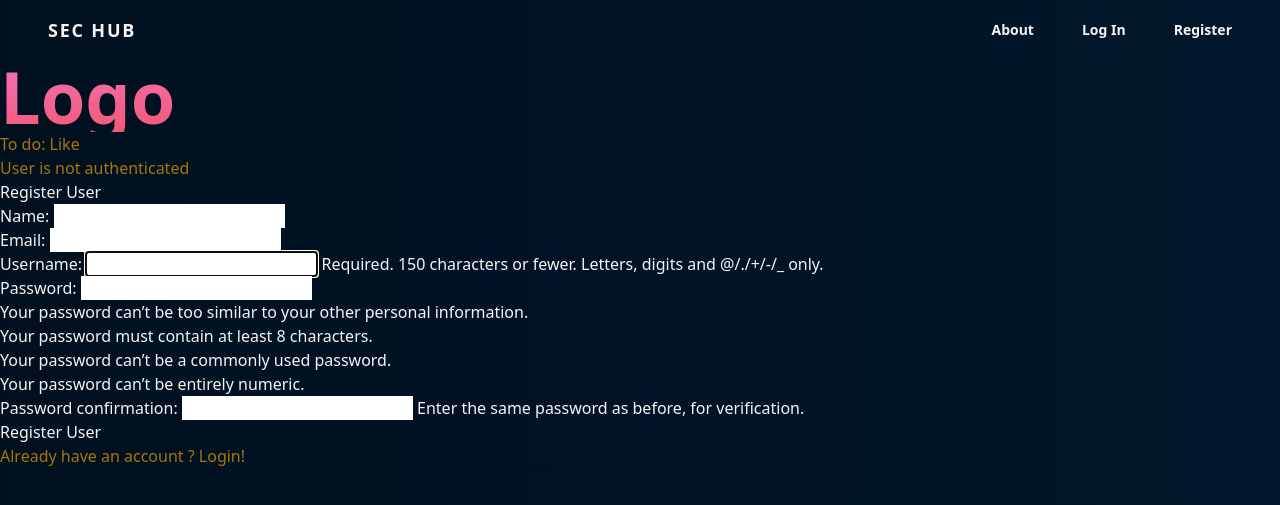
After one commit to marksonw/CybersecurityPlatform, a Django app: page /register/ in a window 1280 px wide. The commit adds this page. Shown: the top 505 px of the page. Run offline with Django 4.2, Linux system fonts and the light colour scheme; parts of the project's set-up code (start-up, migrations or seed data) failed here and were passed over; some libraries are stand-ins or nearby versions.

Commit message:
User Login, Registration
Login, Registration views permission

```diff
--- a/static/styles/main.css
+++ b/static/styles/main.css
@@ -1,5 +1,9 @@
+*{
+    color: whitesmoke;
+}
+
 body{
-    background-color: aqua;
+    background: linear-gradient(-90deg, #01172b, #00101f);
 }
 
 img{
@@ -7,6 +11,10 @@ img{
     height: 250px;
 }
 
+h1{
+
+}
+
 p{
     color: rgb(168, 117, 8);
 }
--- a/templates/index.html
+++ b/templates/index.html
@@ -5,13 +5,71 @@
     <meta charset="UTF-8">
     <meta http-equiv="X-UA-Compatible" content="IE=edge">
     <meta name="viewport" content="width=device-width, initial-scale=1.0">
+
+    <script src="https://cdn.tailwindcss.com"></script>
+    <script src="https://cdn.jsdelivr.net/gh/alpinejs/alpine@v2.x.x/dist/alpine.min.js" defer></script>
     <link rel="stylesheet" href="{% static 'styles/main.css' %}">
     <title>ML SEC</title>
 </head>
 <body>
-    <h1>Logo</h1>
+
+
+    <div class="w-full text-gray-700 bg-transparent dark-mode:text-gray-200 dark-mode:bg-gray-800">
+        <div x-data="{ open: false }" class="flex flex-col max-w-screen-xl px-4 mx-auto md:items-center md:justify-between md:flex-row md:px-6 lg:px-8">
+          <div class="p-4 flex flex-row items-center justify-between">
+            <a href="{% url 'profiles' %}" class="text-lg font-semibold tracking-widest text-white-900 uppercase rounded-lg dark-mode:text-white focus:outline-none focus:shadow-outline">Sec Hub</a>
+            <button class="md:hidden rounded-lg focus:outline-none focus:shadow-outline" @click="open = !open">
+              <svg fill="currentColor" viewBox="0 0 20 20" class="w-6 h-6">
+                <path x-show="!open" fill-rule="evenodd" d="M3 5a1 1 0 011-1h12a1 1 0 110 2H4a1 1 0 01-1-1zM3 10a1 1 0 011-1h12a1 1 0 110 2H4a1 1 0 01-1-1zM9 15a1 1 0 011-1h6a1 1 0 110 2h-6a1 1 0 01-1-1z" clip-rule="evenodd"></path>
+                <path x-show="open" fill-rule="evenodd" d="M4.293 4.293a1 1 0 011.414 0L10 8.586l4.293-4.293a1 1 0 111.414 1.414L11.414 10l4.293 4.293a1 1 0 01-1.414 1.414L10 11.414l-4.293 4.293a1 1 0 01-1.414-1.414L8.586 10 4.293 5.707a1 1 0 010-1.414z" clip-rule="evenodd"></path>
+              </svg>
+            </button>
+          </div>
+          <nav :class="{'flex': open, 'hidden': !open}" class="flex-col flex-grow pb-4 md:pb-0 hidden md:flex md:justify-end md:flex-row">
+            <a class="px-4 py-2 mt-2 text-sm font-semibold bg-transparent rounded-lg dark-mode:bg-transparent dark-mode:hover:bg-gray-600 dark-mode:focus:bg-gray-600 dark-mode:focus:text-white dark-mode:hover:text-white dark-mode:text-gray-200 md:mt-0 md:ml-4 hover:text-gray-900 focus:text-gray-900 hover:bg-gray-200 focus:bg-gray-200 focus:outline-none focus:shadow-outline" href="#">About</a>
+            {% if request.user.is_authenticated %}
+                <a class="px-4 py-2 mt-2 text-sm font-semibold bg-transparent rounded-lg dark-mode:bg-transparent dark-mode:hover:bg-gray-600 dark-mode:focus:bg-gray-600 dark-mode:focus:text-white dark-mode:hover:text-white dark-mode:text-gray-200 md:mt-0 md:ml-4 hover:text-gray-900 focus:text-gray-900 hover:bg-gray-200 focus:bg-gray-200 focus:outline-none focus:shadow-outline" href="{% url 'create-research' %}">Add Research</a>
+            {% endif %}
+
+
+            {% if request.user.is_authenticated %}
+                <a class="px-4 py-2 mt-2 text-sm font-semibold bg-transparent rounded-lg dark-mode:bg-transparent dark-mode:hover:bg-gray-600 dark-mode:focus:bg-gray-600 dark-mode:focus:text-white dark-mode:hover:text-white dark-mode:text-gray-200 md:mt-0 md:ml-4 hover:text-gray-900 focus:text-gray-900 hover:bg-gray-200 focus:bg-gray-200 focus:outline-none focus:shadow-outline" href="{% url 'logout' %}">Logout</a>
+            {% else %}
+                <a class="px-4 py-2 mt-2 text-sm font-semibold bg-transparent rounded-lg dark-mode:bg-transparent dark-mode:hover:bg-gray-600 dark-mode:focus:bg-gray-600 dark-mode:focus:text-white dark-mode:hover:text-white dark-mode:text-gray-200 md:mt-0 md:ml-4 hover:text-gray-900 focus:text-gray-900 hover:bg-gray-200 focus:bg-gray-200 focus:outline-none focus:shadow-outline" href="{% url 'login' %}">Log In</a>
+            {% endif %}
+
+            {% if request.user.is_authenticated %}
+            {% else %}
+                <a class="px-4 py-2 mt-2 text-sm font-semibold bg-transparent rounded-lg dark-mode:bg-transparent dark-mode:hover:bg-gray-600 dark-mode:focus:bg-gray-600 dark-mode:focus:text-white dark-mode:hover:text-white dark-mode:text-gray-200 md:mt-0 md:ml-4 hover:text-gray-900 focus:text-gray-900 hover:bg-gray-200 focus:bg-gray-200 focus:outline-none focus:shadow-outline" href="{% url 'register' %}">Register</a>
+            {% endif %}
+            <div @click.away="open = false" class="relative" x-data="{ open: false }">
+
+            </div>
+          </nav>
+        </div>
+      </div>
+
+
+
+    {% if messages %}
+      <ul class="messages">
+      {% for message in messages %}
+      <li{% if message.tags %} class="{{ message.tags }}"{% endif %}>{{ message }}</li>
+      {% endfor %}
+      </ul>
+    {% endif %}
+
+    <h1 class="text-7xl font-bold text-clifford text-transparent bg-clip-text bg-gradient-to-br from-pink-400 to-red-500">Logo</h1>
     <p>To do: Like</p>
-    <a href="{% url 'create-research' %}">Add Research</a>
+
+    {% if request.user.is_authenticated %}
+        <p>User is autheticated</p>
+    {% else %}
+        <p>User is not authenticated</p>
+    {% endif %}
+
+
+
 
     {% block content %}
 
--- /dev/null
+++ b/users/forms.py
@@ -0,0 +1,13 @@
+from statistics import mode
+from django.forms import ModelForm
+from django.contrib.auth.models import User
+from django.contrib.auth.forms import UserCreationForm
+
+class CustomUserCreationForm(UserCreationForm):
+    class Meta:
+        model = User
+        fields = ['first_name', 'email', 'username', 'password1', 'password2']
+        labels = {
+            'first_name': 'Name',
+            'email': 'Email',
+        }
--- /dev/null
+++ b/users/templates/users/login.html
@@ -0,0 +1,26 @@
+{% extends 'index.html' %}
+
+{% block content %}
+
+    {% if page == 'register' %}
+        <h1>Register User</h1>
+
+        <form action="{% url 'register' %}" method='POST'>
+            {% csrf_token %}
+            {{form.as_p}}
+            <input type="submit" value="Register User"/>
+        </form>
+
+        <p><a href="{% url 'login' %}">Already have an account ? Login!</a></p>
+
+    {% else %}
+    <form action="{% url 'login' %}"method="POST">
+        {% csrf_token %}
+        <input type="text" name="username" placeholder="Enter Username">
+        <input type="password" name="password" placeholder="Enter Password">
+        <input type="submit" name="Login">
+        <p><a href="{% url 'register' %}">Don't have an account ? Sign Up</a></p>
+    </form>
+    {% endif %}
+
+{% endblock content %}
--- a/users/urls.py
+++ b/users/urls.py
@@ -2,5 +2,9 @@ from django.urls import path
 from . import views
 
 urlpatterns = [
-    path('', views.profiles, name="profiles")
+    path('register/', views.registerUser, name='register'),
+    path('login/', views.loginUser, name='login'),
+    path('logout/', views.logoutUser, name='logout'),
+    path('', views.profiles, name="profiles"),
+
 ]
--- a/users/views.py
+++ b/users/views.py
@@ -1,6 +1,69 @@
-from django.shortcuts import render
+from email import message
+from django.shortcuts import render, redirect
+from django.contrib.auth import login, authenticate, logout
+from django.contrib.auth.models import User
+from django.contrib.auth.decorators import login_required
+from django.contrib import messages
+from .forms import CustomUserCreationForm
 
 
+
+## Register
+def registerUser(request):
+    page = 'register'
+    form = CustomUserCreationForm()
+
+
+    if request.method == "POST":
+        form = CustomUserCreationForm(request.POST)
+        if form.is_valid():
+            user = form.save(commit=False)
+            user.username = user.username.lower()
+            user.save()
+
+            messages.success(request, "Your account was successfully created! ")
+
+            login(request, user)
+
+            return redirect('profiles')
+        else:
+            messages.error(request,"Something went wrong during registration!")
+
+    context = {'page': page, 'form':form}
+    return render(request, 'users/login.html', context)
+
+
+## Logout
+def logoutUser(request):
+    logout(request)
+    messages.error(request, "User was logged out!")
+    return redirect ('login')
+
+## Login
+def loginUser(request):
+    page = 'login'
+    if request.user.is_authenticated:
+        return redirect('profiles')
+
+    if request.method == 'POST':
+        username = request.POST['username']
+        password = request.POST['password']
+
+        try:
+            user: User.objects.get(username=username)
+
+        except:
+            messages.error(request, "User does not exist!")
+
+        user = authenticate(request, username=username, password=password)
+
+        if user is not None:
+            login(request, user)
+            return redirect('profiles')
+        else:
+            messages.error(request, "Username/Password is not valid!")
+
+    return render(request, 'users/login.html')
 
 
 def profiles(request):
```
Also changed, not shown: research/views.py (+6 -1 lines), db.sqlite3, 2 other files.
